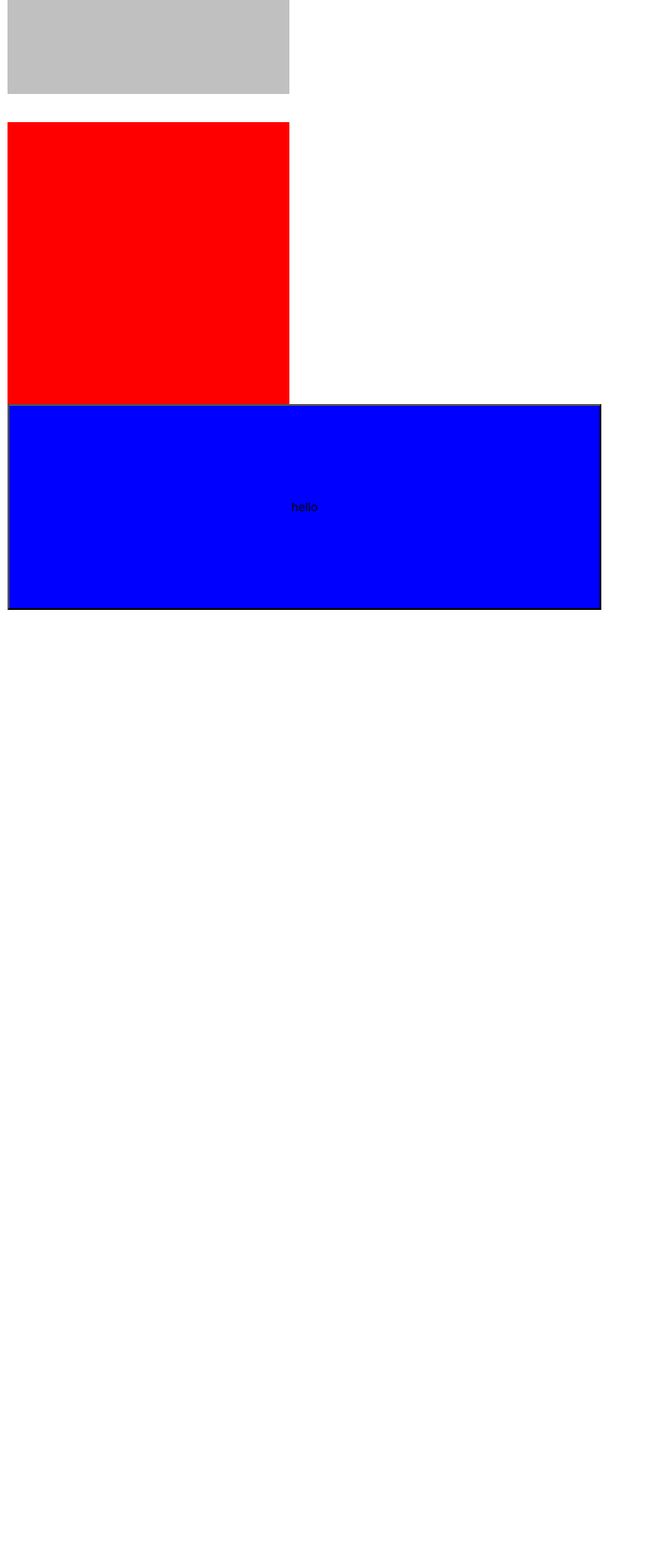
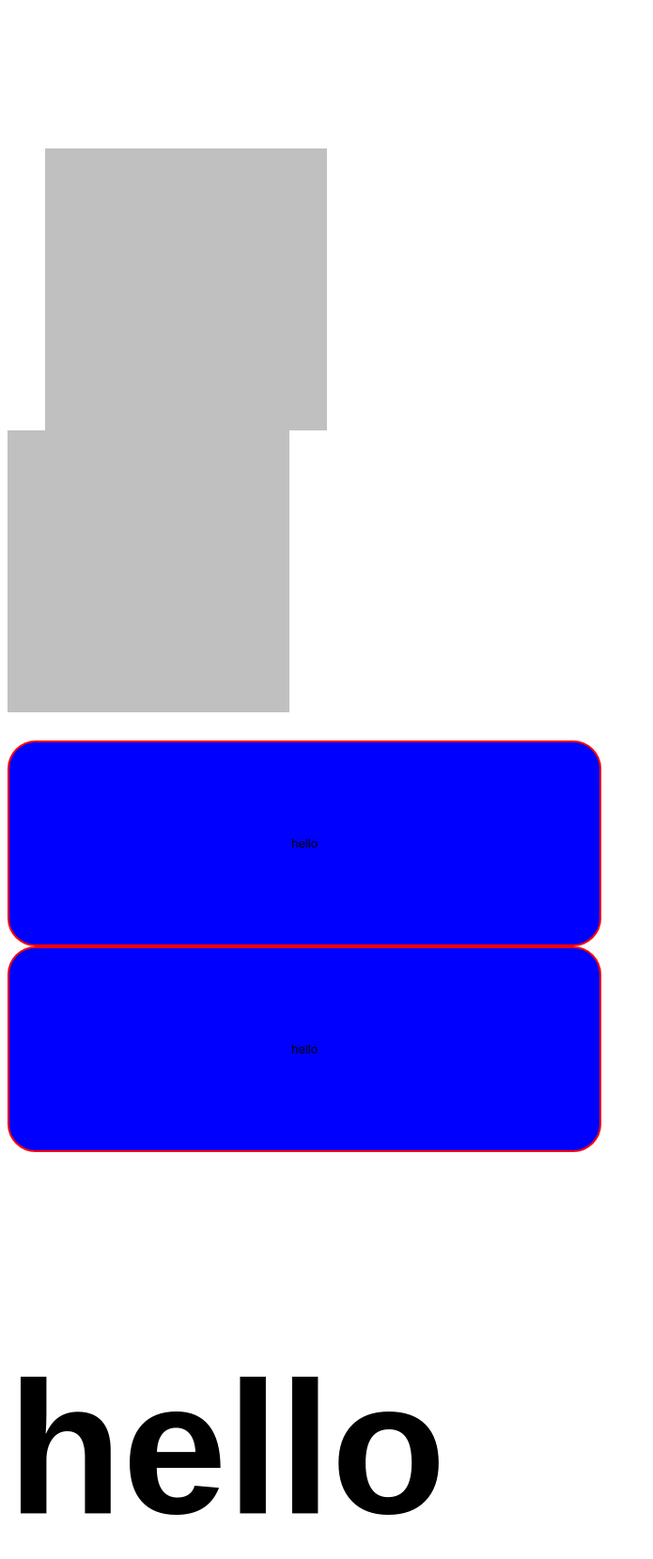
Before and after one commit to KohsukeTakeda/html, a plain HTML site: page css_intro/index.html in a window 1280 px wide. Shown: the part 620-2279 px from the top of the page at 94% size, without its empty margins (0-695 px from the left). Before the commit the page ends 1277 px from the top, so only its background shows below. Drawn offline with Linux system fonts and the light colour scheme.

Commit message:
css finish

```diff
--- a/css_intro/css/style.css
+++ b/css_intro/css/style.css
@@ -29,3 +29,57 @@ button {
   background-color: blue;
   padding: 100px 300px;
 }
+
+button{
+  background-color: blue;
+  padding: 100px 300px;
+  border: 2px solid red;
+  box-sizing: border-box;
+  border-radius: 30px;
+}
+
+p{
+  font-size: 200px;
+  font-weight: bold;
+  font-family: 'arial';
+}
+
+button{
+  background-color: blue;
+  padding: 100px 300px;
+}
+.box{
+  background-color: silver;
+  width: 300px;
+  height: 100px;
+  margin-bottom: 30px;
+}
+span{
+  display: block;
+  font-size: 30px;
+}
+
+.box{
+  background-color: silver;
+  width: 300px;
+  height: 100px;
+  margin-bottom: 30px;
+  position: relative;
+  top: 30px;
+  left: 40px;
+}
+
+.box{
+  background-color: silver;
+  width: 300px;
+  height: 300px;
+}
+
+.box2{
+  background-color: black;
+  width: 100px;
+  height: 100px;
+  position: absolute;
+  top: 30px;
+  left: 40px;
+}
--- a/css_intro/index.html
+++ b/css_intro/index.html
@@ -24,5 +24,41 @@
   hello
   </button>
 
+  <button>
+  hello
+  </button>
+
+  <p>
+    hello
+  </p>
+
+  <button>
+    hello
+  </button>
+
+  <body>
+    <dvi class="box">
+    </dvi>
+    <dvi class="box">
+    </dvi>
+    <span>
+      hello
+    </span>
+    <span>
+      hello
+    </span>
+    <span>
+      hello
+    </span>
+  </body>
+  <div class="box">
+
+  </div>
+
+  <div class="box">
+    <div class="box2">
+    </div>
+  </div>
+
 
 </html>
```
